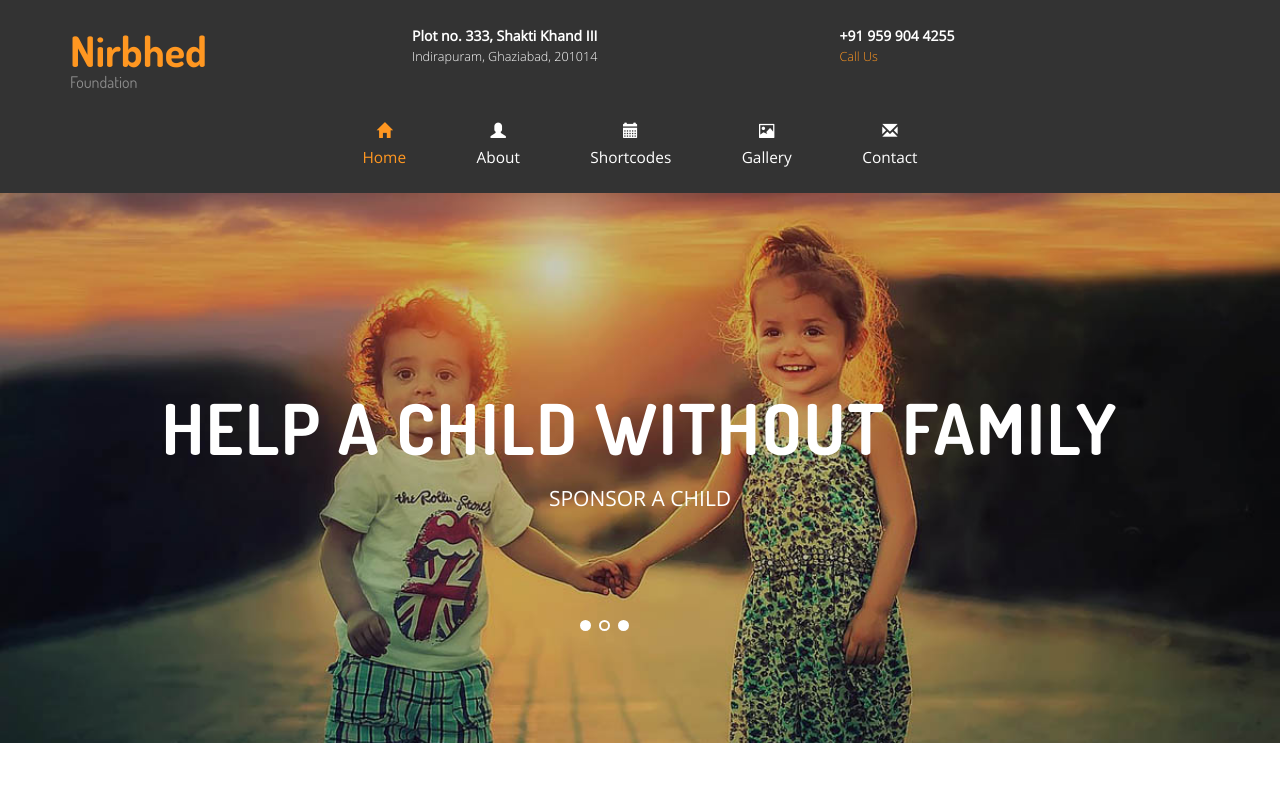
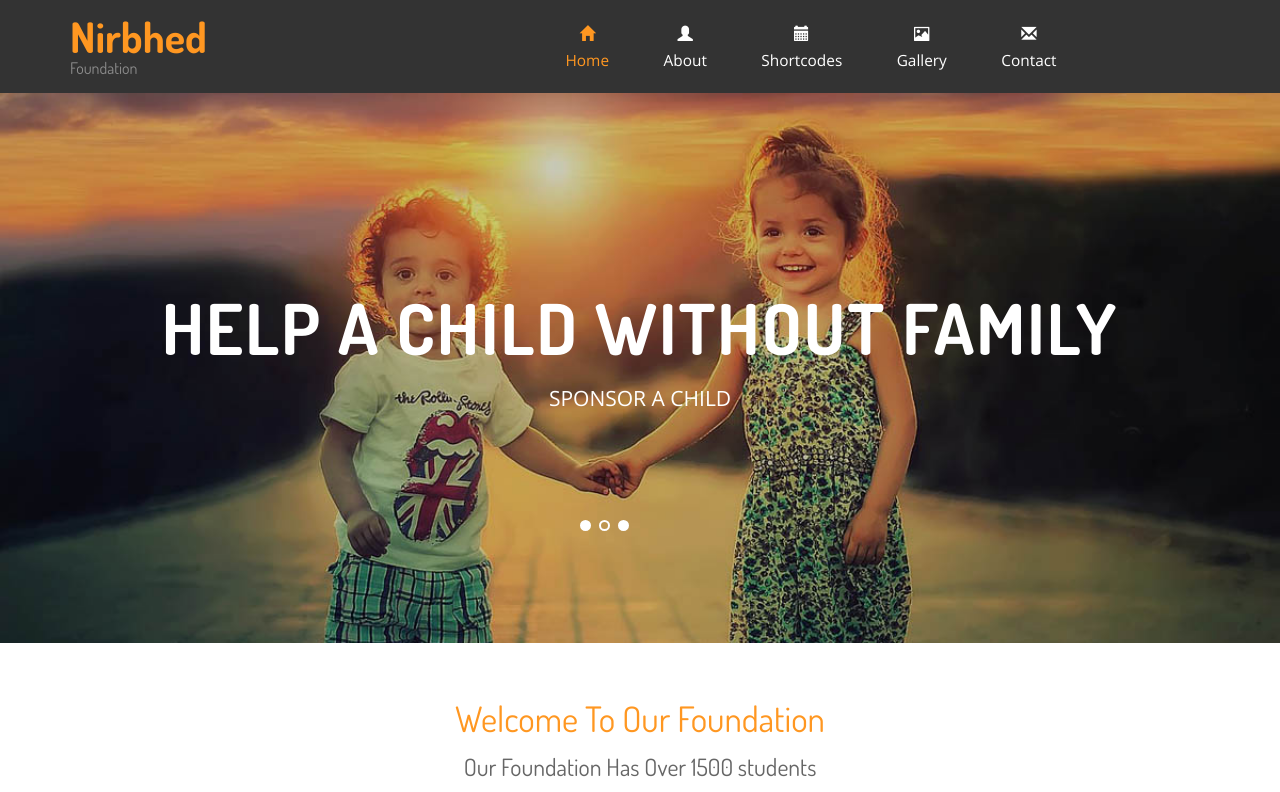
Before and after one commit to Pulkit14080/NirbhedFoundation, a plain HTML site: page index.html in a window 1280 px wide. Shown: the top 792 px of the page. Drawn offline with nearby package versions, Linux system fonts and the light colour scheme.

Commit message:
some edits

```diff
--- a/css/style.css
+++ b/css/style.css
@@ -59,7 +59,7 @@ padding:0;
 /*----*/
 .header{
 	background:#333;
-	padding:2em 0 1em;
+	padding:1em  1em;
 }
 .header-top{
 	margin-bottom:1em;
@@ -205,31 +205,37 @@ font-size:3em;
 }
 .top-menu ul li{
 	display:inline-block;
-	margin-top:1em;
+	margin-top: .5em;
+  /*padding-left: 100px;*/
+
 }
 .top-menu ul li a{
 	font-size:1.1em;
 	display:block;
-	padding:10px 18px;
+
+	padding: 0px 10px;
 	margin:0 1em;
 	color:#fff;
 	text-decoration:none;
 }
 .top-menu ul li.active a,.top-menu ul li a:hover{
 	color:#ff9721;
+  /*padding-right: 100px;*/
+
 }
 span.menu{
 	display: none;
 }
 .glyphicon {
-  top: -8px;
+
+  top: -9px;
   display: block;
 }
 /*--banner--*/
 .banner{
 	background:url(../images/bnr3.jpg) no-repeat 0px 0px;
 	background-size:cover;
-	min-height:650px;
+	min-height:550px;
 	padding-top:17em;
 	text-align:center;
 }
@@ -1308,7 +1314,7 @@ input[type="text"]:hover, .contact-right textarea:hover  {
 @media (max-width: 640px){
 span.menu{
 	display: block;
-  text-align: right;
+  text-align: center;
   padding-bottom: 0.5em;
   cursor: pointer;
   position:relative;
--- a/index.html
+++ b/index.html
@@ -37,7 +37,7 @@ Smartphone Compatible web template, free webdesigns for Nokia, Samsung, LG, Sony
 			 <div class="logo">
 			 	<a href="index.html"><h1>Nirbhed <span>Foundation</span></h1></a>
 			 </div>
-			 <div class="hdr-address">
+			<!--  <div class="hdr-address">
 				 <div class="address1">
 					 <h5> Plot no. 333, Shakti Khand III</h5>
 					 <p>Indirapuram, Ghaziabad, 201014</p>
@@ -49,7 +49,7 @@ Smartphone Compatible web template, free webdesigns for Nokia, Samsung, LG, Sony
 				 <div class="clearfix"></div>
 			 </div>
 
-			 <div class="clearfix"> </div>
+			 <div class="clearfix"> </div> -->
 			 <!-- search-scripts -->
 
 			<!-- //search-scripts -->
@@ -57,7 +57,7 @@ Smartphone Compatible web template, free webdesigns for Nokia, Samsung, LG, Sony
 		 <div class="top-menu">
 			 <span class="menu">MENU</span>
 			 <ul>
-			 <li class="active"><a href="index.html"><span class="glyphicon glyphicon-home" aria-hidden="true"></span>Home</a></li>
+			 <li class="active"><a href="index.html" ><span class="glyphicon glyphicon-home" aria-hidden="true" ></span>Home</a></li>
 			 <li><a href="about.html"><span class="glyphicon glyphicon-user" aria-hidden="true"></span>About</a></li>
 			 <li><a href="shortcodes.html"><span class="glyphicon glyphicon-calendar" aria-hidden="true"></span>Shortcodes</a></li>
 			 <li><a href="gallery.html"><span class="glyphicon glyphicon-picture" aria-hidden="true"></span>Gallery</a></li>
```
Also changed, not shown: about.html (+3 -3 lines).
